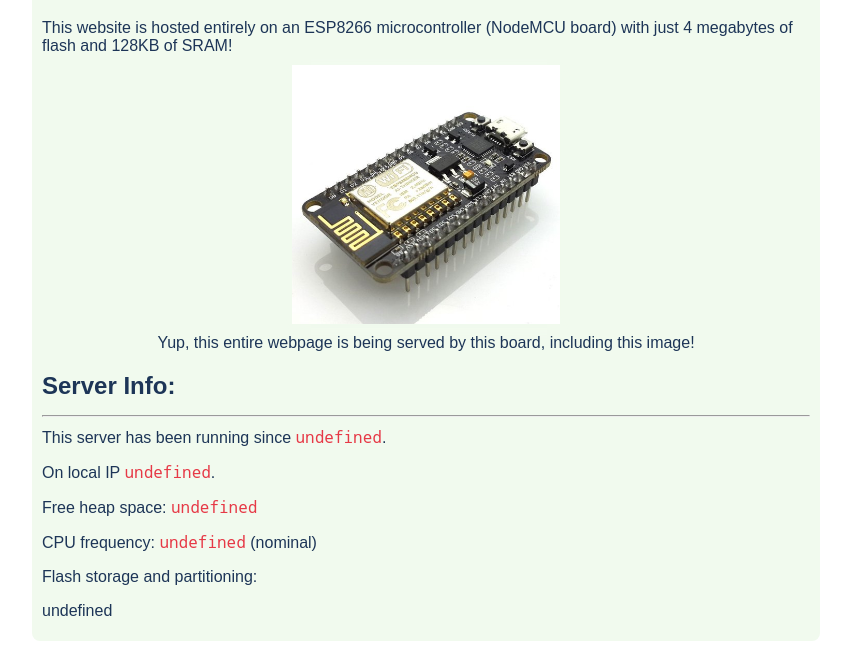
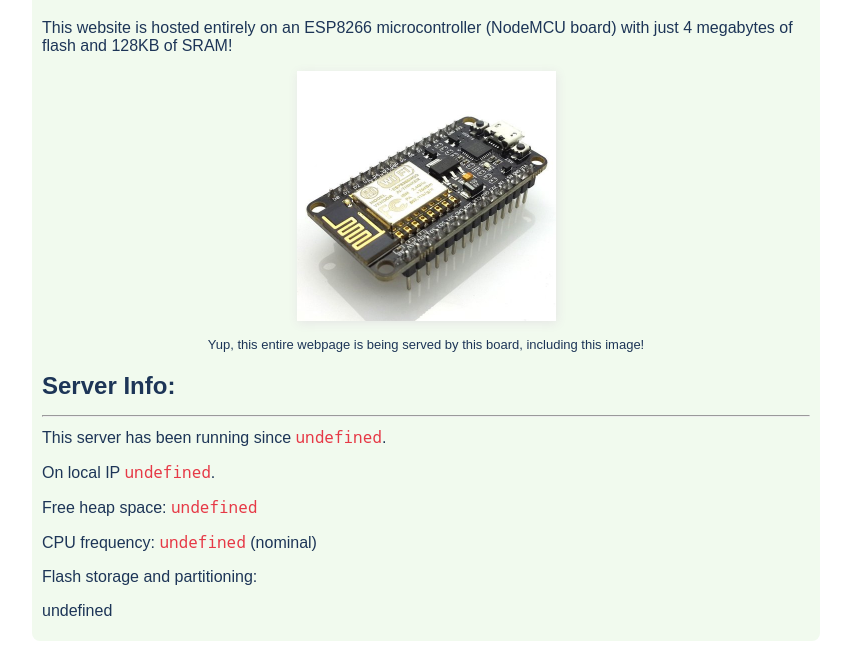
Before and after one commit to furquan-lp/espweb, a plain HTML site: page src/web/index.html in a window 1280 px wide. Shown: the part 140-800 px from the top of the page, without its empty margins (214-1065 px from the left). Drawn offline with nearby package versions, Linux system fonts and the light colour scheme; no server answers.

Commit message:
Reduced font size on esp-img, increased esp-img img margin, reduced its box-shadow and changed the shadow color

```diff
--- a/src/web/style.css
+++ b/src/web/style.css
@@ -72,10 +72,11 @@ hr {
   flex-direction: column;
   justify-self: center;
   align-items: center;
+  font-size: small;
 }
 
 .esp-img img {
-  margin: 10px auto;
+  margin: 1rem auto;
   width: 50%;
-  box-shadow: 2px 4px 10px #f1faee;
+  box-shadow: 1px 2px 10px #e5e5e5;
 }
```
